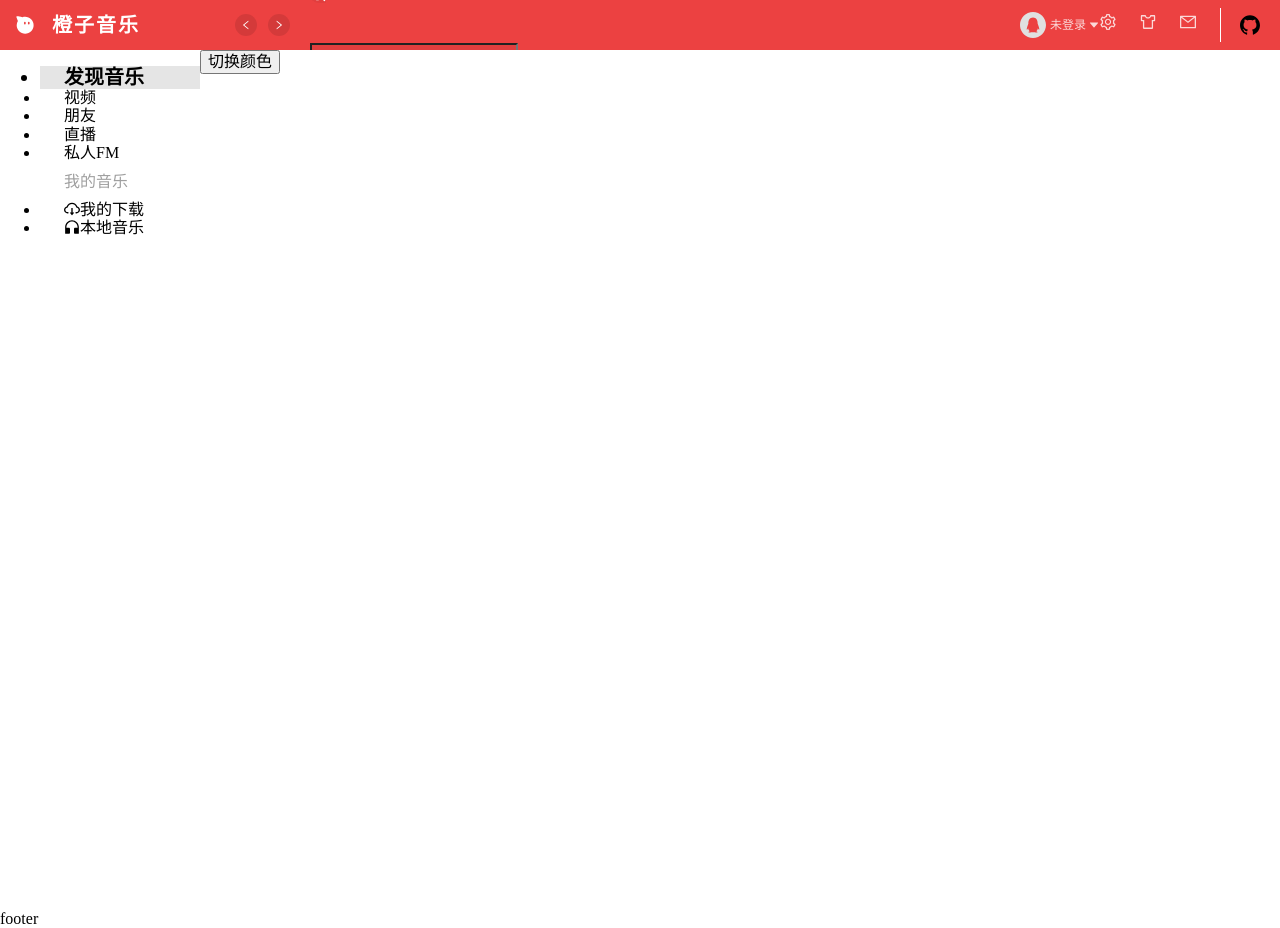
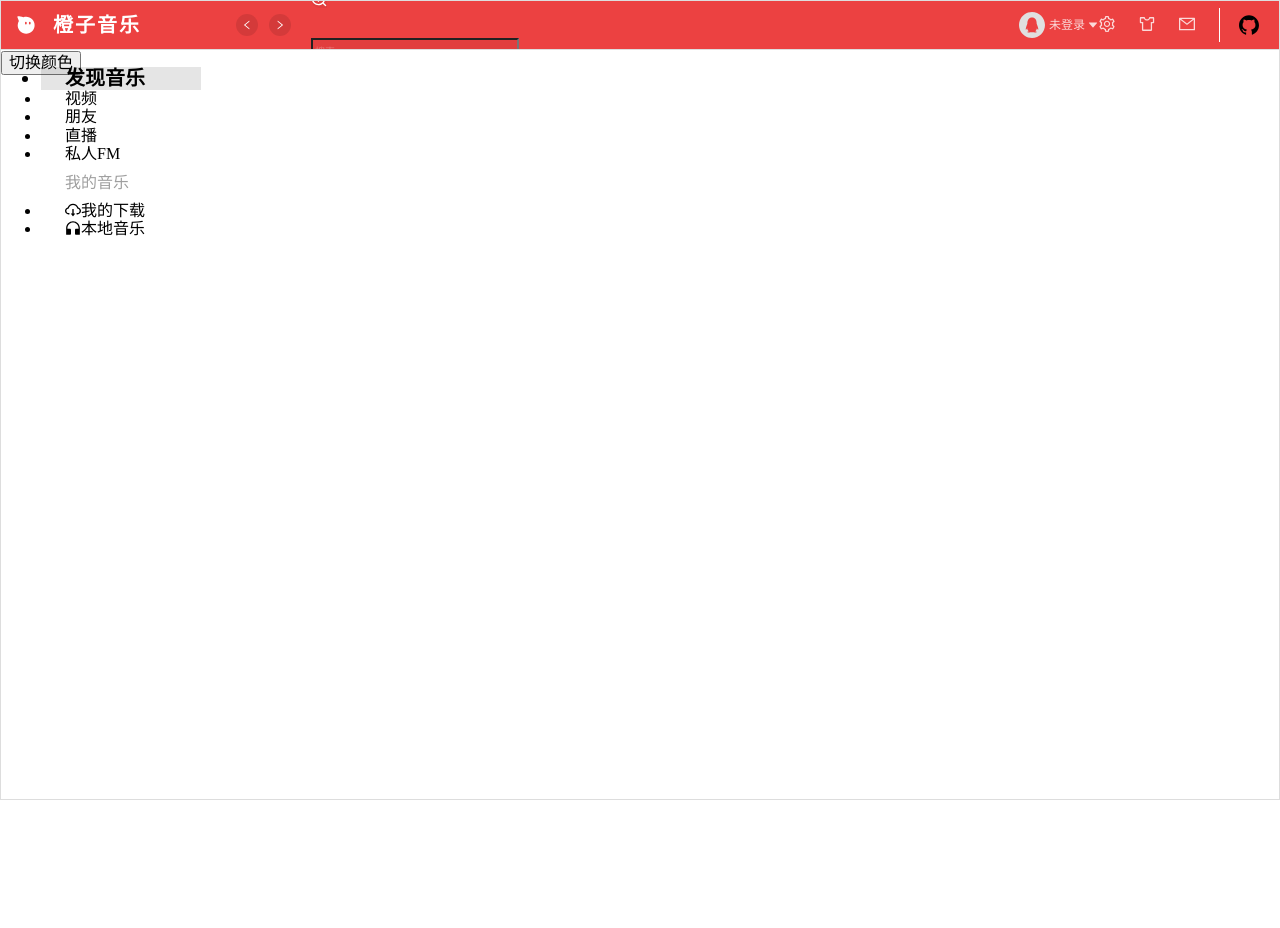
Before and after one commit to chengzhenguo1/react-cheng-music, a React (Vite) app: page / in a window 1280 px wide. After the commit the page ends 800 px from the top, so only its background shows below. Built offline with nearby package versions, Linux system fonts and the light colour scheme.

Commit message:
修复布局

```diff
--- a/src/components/Layout/Header/NavBar/Item/index.less
+++ b/src/components/Layout/Header/NavBar/Item/index.less
@@ -4,8 +4,6 @@
         height: 100%;
         cursor: pointer;
         color: var(--header-menuColor);
-        line-height: var(--header-height);
-        vertical-align: initial;
 
         &:hover {
             color: var(--header-menuColor-active);
--- a/src/components/Layout/Header/index.less
+++ b/src/components/Layout/Header/index.less
@@ -4,8 +4,10 @@
     top: 0;
     left: 0;
     display: flex;
+    overflow-x: auto;
+    overflow-y: hidden;
     height: var(--header-height);
-    line-height: var(--footer-height);
+    line-height: var(--header-height);
     background-color: var(--primary-color);
     // padding-left: @sider-width;
     z-index: 10;
--- a/src/components/Layout/Header/index.tsx
+++ b/src/components/Layout/Header/index.tsx
@@ -9,7 +9,7 @@ import NavBar from './NavBar'
 
 export default memo(function index() {
     return (
-        <div className='header'>
+        <div className='header scroll-container'>
             <Logo />
             <div className='count'>
                 <div className='count-left'>
--- a/src/components/Layout/Sider/index.less
+++ b/src/components/Layout/Sider/index.less
@@ -2,6 +2,7 @@
 .sider {
     width: var(--sider-width);
     text-decoration: none;
+    position: fixed;
 
     .ant-menu-item {
         a {
--- a/src/components/Layout/index.less
+++ b/src/components/Layout/index.less
@@ -1,5 +1,6 @@
-
 .layout {
+    width: 100vw;
+    height: 100vh;
     min-width: 1200px;
     min-height: 700px;
 
@@ -14,6 +15,7 @@
         .content {
             flex: 1;
             height: calc(100vh - var(--header-height));
+
         }
     }
 }
--- a/src/components/Layout/index.tsx
+++ b/src/components/Layout/index.tsx
@@ -8,7 +8,7 @@ import Footer from './Footer'
 
 const Layout: React.FC = memo(({ children }) => {
     return (
-        <div className='layout'>
+        <div className='layout scroll-container'>
             <Header></Header>
             <main className='middle'>
                 <Sider></Sider>
--- a/src/main.tsx
+++ b/src/main.tsx
@@ -5,6 +5,7 @@ import { Provider } from 'mobx-react'
 import stores from './store/index'
 import '@/styles/variables.css'
 import './assets/normalize.css'
+import './styles/scroll.less'
 
 import App from './views/App'
 
--- /dev/null
+++ b/src/styles/scroll.less
@@ -0,0 +1,31 @@
+.scroll-container {
+    height: 100vh;
+    border: 1px solid #ddd;
+    // padding: 15px;
+    overflow: hidden;
+    overflow-y: auto;
+    .row {
+      margin: 0;
+      line-height: 1.5;
+    }
+
+    &::-webkit-scrollbar {
+      width: 8px;
+      background: white;
+    }
+    &::-webkit-scrollbar-corner, /* 滚动条角落 */
+    &::-webkit-scrollbar-thumb,
+    &::-webkit-scrollbar-track {
+      border-radius: 4px;
+    }
+    &::-webkit-scrollbar-corner,
+    &::-webkit-scrollbar-track {
+      /* 滚动条轨道 */
+      background-color: rgba(180, 160, 120, 0.1);
+      box-shadow: inset 0 0 1px rgba(180, 160, 120, 0.5);
+    }
+    &::-webkit-scrollbar-thumb {
+      /* 滚动条手柄 */
+      background-color: var(--scroll-color);
+    }
+   }
--- a/src/styles/variables.css
+++ b/src/styles/variables.css
@@ -1,14 +1,22 @@
+:root {
+    /* 页面主题色 */
+    --primary-color: #EC4141;
+    /* 左侧定宽 */
+    --sider-width: 200px;
+    /* 头部高度 */
+    --header-height: 50px;
+    /* 底部高度 */
+    --footer-height: 60px;
+    /* 搜索框背景色 */
+    --search-bgcolor: #E13E3E;
+    /* 头部菜单栏颜色 */
+    --header-menuColor: #FBD9D9;
+    /* 鼠标移上去的颜色 */
+    --header-menuColor-active: #fff;
 
+    /* 文字副主题色 */
+    --text-color: #9F9F9F;
 
-:root {
-    --primary-color: #EC4141; /* 页面主题色 */
-    --sider-width: 200px; /* 左侧定宽 */
-    --header-height: 50px; /* 头部高度 */
-    --footer-height: 60px; /* 底部高度 */
-    --search-bgcolor: #E13E3E; /* 搜索框背景色 */
-
-    --header-menuColor: #FBD9D9; /* 头部菜单栏颜色 */
-    --header-menuColor-active: #fff; /* 鼠标移上去的颜色 */
-
-    --text-color: #9F9F9F; /* 文字副主题色 */
+    /* 导航条背景色 */
+    --scroll-color: #CFCFD1;
 }
```
Also changed, not shown: src/assets/normalize.css.
